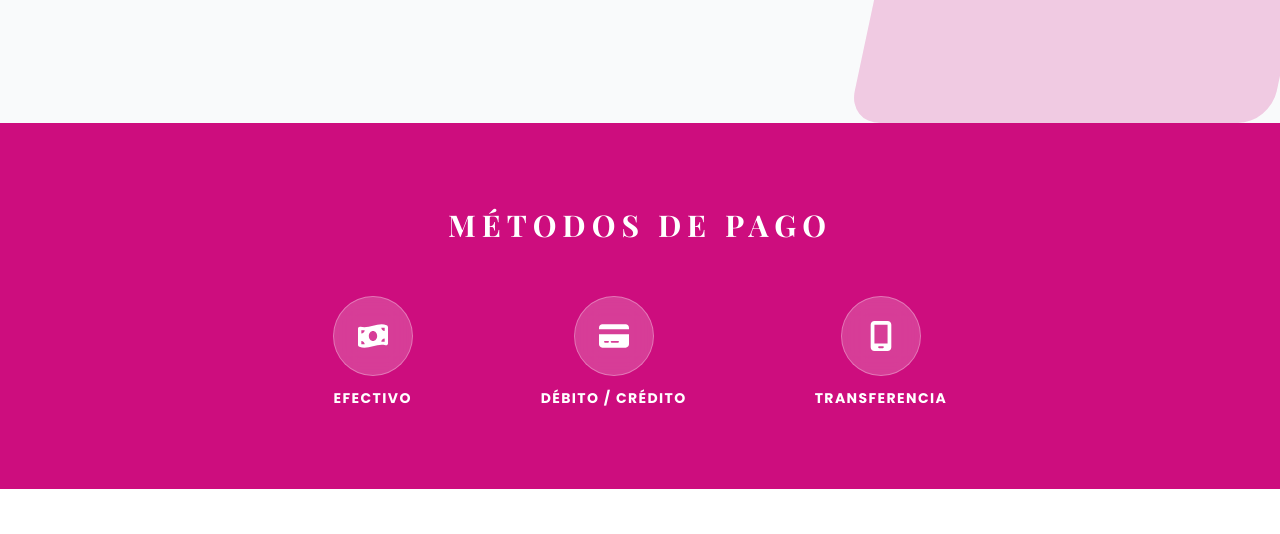
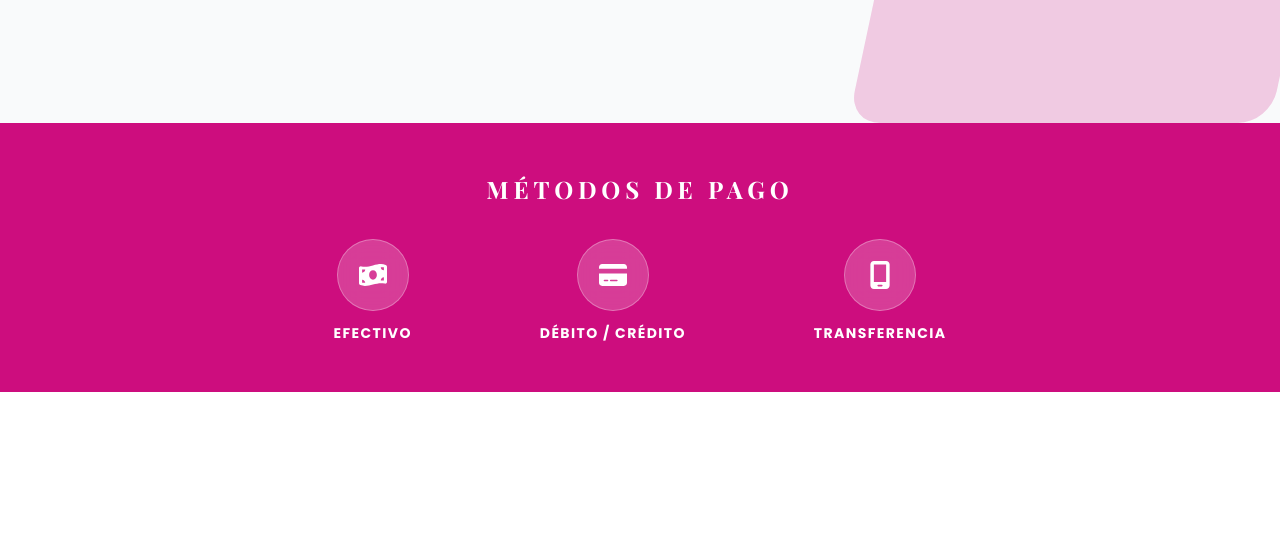
Before and after one commit to LautaroLeall/Cesar_Aparicio_Estilista, a React (Vite) app: page / in a window 1280 px wide. Shown: the part 2400-2934 px from the top of the page. Built offline with nearby package versions, Linux system fonts and the light colour scheme; a web font is replaced by a local one.

Commit message:
update component Payment Methods (.jsx and .css)

```diff
--- a/src/components/PaymentMethods/PaymentMethods.css
+++ b/src/components/PaymentMethods/PaymentMethods.css
@@ -1,55 +1,31 @@
 .payment-methods {
-  padding: 5rem 0;
+  padding: 3rem 0;
   background-color: var(--brand-pink);
   color: white;
   overflow: hidden;
-  position: relative;
 }
 
 .payment-container {
   max-width: 1280px;
   margin: 0 auto;
   padding: 0 1.5rem;
-  position: relative;
   z-index: 10;
-  text-align: center;
 }
 
 .payment-title {
-  font-size: 1.875rem;
+  font-size: 1.5rem;
   font-weight: 700;
-  margin-bottom: 3rem;
   text-transform: uppercase;
   letter-spacing: 0.2em;
 }
 
-.payment-grid {
-  display: flex;
-  flex-direction: column;
-  /* Stack vertically on mobile */
-  align-items: center;
-  /* Center the items */
-  gap: 2rem;
-  /* Space between rows */
-}
-
-.payment-item {
-  display: flex;
-  flex-direction: column;
-  align-items: center;
-  gap: 0.75rem;
-}
-
 .payment-icon {
-  width: 4rem;
-  height: 4rem;
+  width: 3.5rem;
+  height: 3.5rem;
   border-radius: 50%;
   background: rgba(255, 255, 255, 0.2);
   backdrop-filter: blur(12px);
-  display: flex;
-  align-items: center;
-  justify-content: center;
-  font-size: 1.5rem;
+  font-size: 1.25rem;
   border: 1px solid rgba(255, 255, 255, 0.3);
 }
 
@@ -58,23 +34,21 @@
   letter-spacing: 0.1em;
   text-transform: uppercase;
   font-size: 0.8rem;
-  text-align: center;
 }
 
 /* Responsive */
 @media (min-width: 768px) {
   .payment-grid {
     flex-direction: row;
-    /* Horizontal on larger screens */
     flex-wrap: wrap;
     justify-content: center;
     gap: 4rem;
   }
 
   .payment-icon {
-    width: 5rem;
-    height: 5rem;
-    font-size: 1.875rem;
+    width: 4.5rem;
+    height: 4.5rem;
+    font-size: 1.75rem;
   }
 
   .payment-label {
--- a/src/components/PaymentMethods/PaymentMethods.jsx
+++ b/src/components/PaymentMethods/PaymentMethods.jsx
@@ -21,16 +21,16 @@ const METHODS = [
 
 export default function PaymentMethods() {
   return (
-    <section className="payment-methods">
-      <div className="payment-container">
-        <h3 className="payment-title" data-aos="fade-up">
+    <section className="payment-methods relative">
+      <div className="payment-container relative text-center">
+        <h3 className="payment-title mb-8" data-aos="fade-up">
           Métodos de Pago
         </h3>
-        <div className="payment-grid">
+        <div className="payment-grid flex flex-col items-center gap-8">
           {METHODS.map((method, i) => (
-            <div key={i} className="payment-item" data-aos="zoom-in" data-aos-delay={method.delay}>
-              <div className="payment-icon">{method.icon}</div>
-              <span className="payment-label">{method.label}</span>
+            <div key={i} className="payment-item flex flex-col items-center gap-3" data-aos="zoom-in" data-aos-delay={method.delay}>
+              <div className="payment-icon flex items-center justify-center">{method.icon}</div>
+              <span className="payment-label text-center">{method.label}</span>
             </div>
           ))}
         </div>
```
